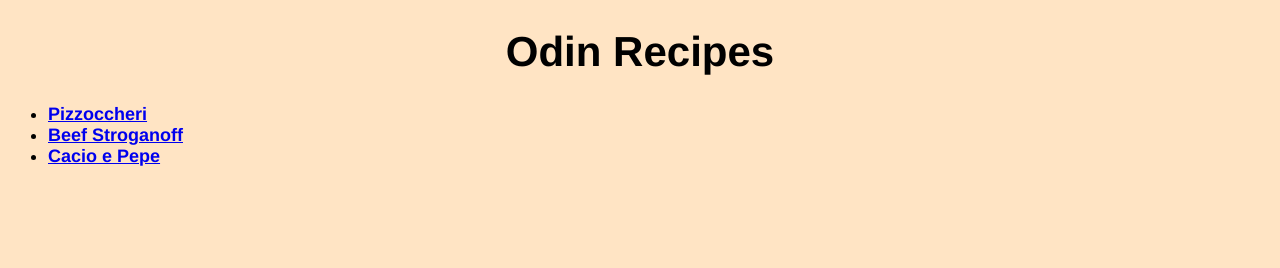
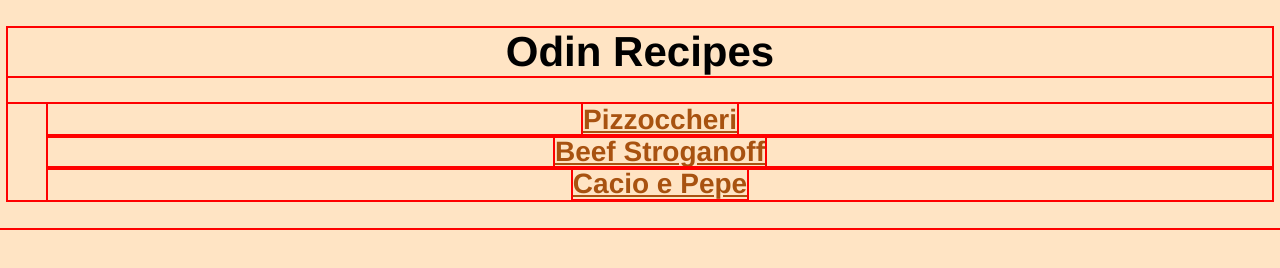
Before and after one commit to AleLoiac/odin-recipes, a plain HTML site: page index.html in a window 1280 px wide. Drawn offline with Linux system fonts and the light colour scheme.

Commit message:
Fix links positioning

```diff
--- a/css/styles-index.css
+++ b/css/styles-index.css
@@ -1,6 +1,7 @@
 * {
     background-color: bisque;
     font-family: Helvetica, Verdana, sans-serif;
+    outline: 2px solid red;;
 }
 
 h1 {
@@ -10,6 +11,16 @@ h1 {
 }
 
 ul {
-    font-size: 18px;
+    list-style-type: none;
+    text-align: center;
+    font-size: 28px;
     font-weight: bold;
 }
+
+a {
+    color:rgb(168, 82, 16);
+}
+
+a:hover {
+    color: darkgoldenrod;
+}
```
